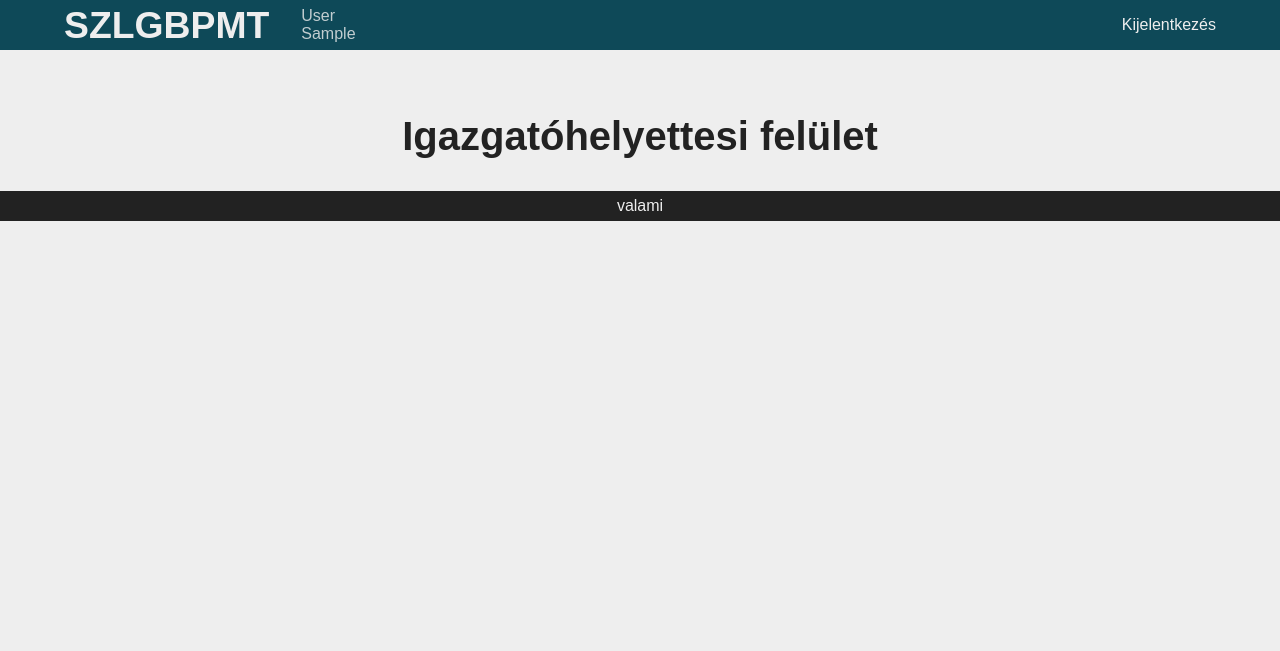
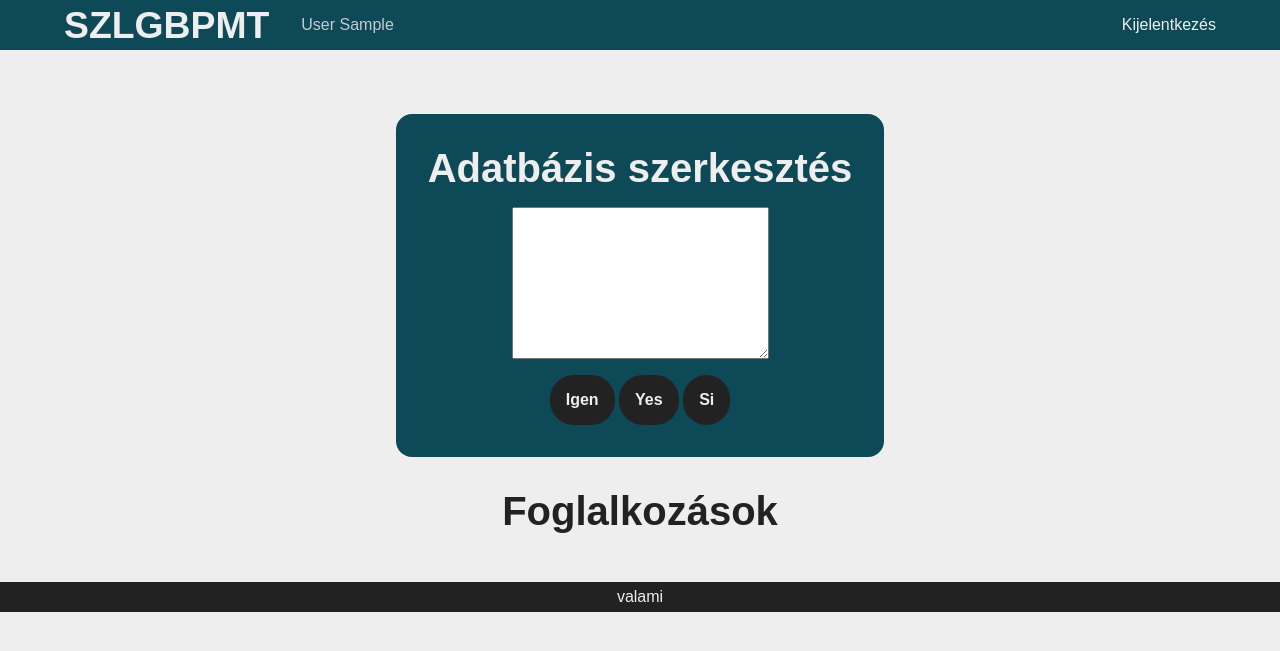
Before and after one commit to njavor/szlgtesi, a Django app: page / in a window 1280 px wide. Shown: the top 651 px of the page. Run offline with Django 4.2, Linux system fonts and the light colour scheme; the visitor is signed in with stand-in values (Sample User, id 1); data that the repository does not hold is empty; some web fonts are replaced.

Commit message:
főleg css

```diff
--- /dev/null
+++ b/jelenletiv/static/css/index.css
@@ -0,0 +1,8 @@
+.fog{
+    display: flex;
+    justify-content: center;
+    align-items: center;
+    flex-direction: row;
+    flex-wrap: wrap;
+    gap: 1em;
+}
--- a/jelenletiv/static/css/styles.css
+++ b/jelenletiv/static/css/styles.css
@@ -26,8 +26,7 @@ header{
     color: var(--feher);
 
     display: grid;
-    grid-template-columns: 5% 25% 65% 5%;
-    grid-template-rows: 100%;
+    grid-template-columns: 5% 35% 55% 5%;
 
     align-items: center;
 }
@@ -36,7 +35,7 @@ header .balh{
     display: flex;
     justify-content: left;
     align-items: center;
-    gap: 10%;
+    gap: 2em;
 }
 .balh .cim{
     font-size: 28pt;
@@ -47,15 +46,14 @@ header .balh{
 header nav{
     grid-column: 3;
     justify-self: right;
-    width: 100%;
 }
 header nav ul{
-    width: 100%;
+
     display: flex;
     justify-content: right;
     align-items: center;
-    gap: 10%;
-    text-align: center;
+    gap: 2em;
+    text-align: right;
 }
 header nav a:hover{
     opacity: 75%;
@@ -83,6 +81,14 @@ footer{
     align-items: center;
 }
 
+
+.kismain{
+    display: flex;
+    flex-direction: column;
+    gap: 1em;
+    justify-content: center;
+    align-items: center;
+}
 
 .box{
     border-radius: 1em;
--- a/jelenletiv/templates/alkalom.html
+++ b/jelenletiv/templates/alkalom.html
@@ -16,7 +16,7 @@
 
 {% for diak in resztvevok %}
 <div class="box">
-    <h2>{{ diak.nev }}</h2>
+    <h3>{{ diak.nev }}</h3>
 </div>
 {% endfor %}
 
--- a/jelenletiv/templates/ighely.html
+++ /dev/null
@@ -1,21 +0,0 @@
-{% extends 'base.html' %}
-
-{% load static %}
-{% block statics %}
-<link rel="stylesheet" href="{% static 'css/ighely.css' %}">
-{% endblock %}
-
-{% block title %}<title>cim</title>{% endblock %}
-
-{% block content %}
-
-<h1>Igazgatóhelyettesi felület</h1>
-
-{% for foglalkozas in foglalkozasok %}
-<div class="box">
-    <h2>{{ foglalkozas.nev }}</h2>
-    <a href="/{{ foglalkozas.url }}"><button>Alkalmak</button></a>
-</div>
-{% endfor %}
-
-{% endblock %}
--- /dev/null
+++ b/jelenletiv/templates/index.html
@@ -0,0 +1,36 @@
+{% extends 'base.html' %}
+
+{% load static %}
+{% block statics %}
+<link rel="stylesheet" href="{% static 'css/index.css' %}">
+{% endblock %}
+
+{% block title %}<title>cim</title>{% endblock %}
+
+{% block content %}
+
+<div class="kismain">
+    <form action="" method="post" class="box">
+        <h1>Adatbázis szerkesztés</h1>
+        <textarea name="valami" id="" cols="30" rows="10"></textarea>
+        <div class="gombok">
+            <button type="submit">Igen</button>
+            <button type="submit">Yes</button>
+            <button type="submit">Si</button>
+        </div>
+    </form>
+</div>
+
+<div class="kismain">
+    <h1>Foglalkozások</h1>
+    <div class="fog">
+        {% for foglalkozas in foglalkozasok %}
+        <div class="box">
+            <h2>{{ foglalkozas.nev }}</h2>
+            <a href="/{{ foglalkozas.url }}"><button>Alkalmak</button></a>
+        </div>
+        {% endfor %}
+    </div>
+</div>
+
+{% endblock %}
--- a/jelenletiv/views.py
+++ b/jelenletiv/views.py
@@ -1,5 +1,4 @@
 import datetime
-import re
 from django.shortcuts import redirect, render
 from django.contrib.auth.decorators import login_required
 from django.contrib.auth.models import User
@@ -15,17 +14,18 @@ def indexview(request):
         return HttpResponseRedirect(filter.url + '/')
     except:
         context['foglalkozasok'] = Foglalkozas.objects.all()
-        return render(request, "ighely.html", context)
+        return render(request, "index.html", context)
 
 @login_required
 def foglalkozasview(request, fog):
-    context = {'alkalmak': Alkalom.objects.filter(foglalkozas__url = fog).order_by('-datum'),}
+    context = {'alkalmak': Alkalom.objects.filter(foglalkozas__url = fog).order_by('-datum')}
     if not request.user.is_staff:
         try:
             ma = Alkalom.objects.filter(foglalkozas__url = fog).get(datum=datetime.datetime.now())
-            context['alkalmak'] = Alkalom.objects.filter(foglalkozas__url = fog).exclude(datum = ma.datum).order_by('-datum')
+            context['alkalmak'] = Alkalom.objects.filter(foglalkozas__url = fog).exclude(datum = ma.datum).exclude(datum__gt = ma.datum).order_by('-datum')
             context['ma'] = ma
-        except: pass
+        except:
+            context['alkalmak'] = Alkalom.objects.filter(foglalkozas__url = fog).exclude(datum__gt=datetime.datetime.now()).order_by('-datum')
     else:
         context['staff'] = True
     return render(request, "foglalkozas.html", context)
```
Also changed, not shown: jelenletiv/static/css/login.css (+21 -0 lines), jelenletiv/templates/registration/login.html (+5 -2 lines).
